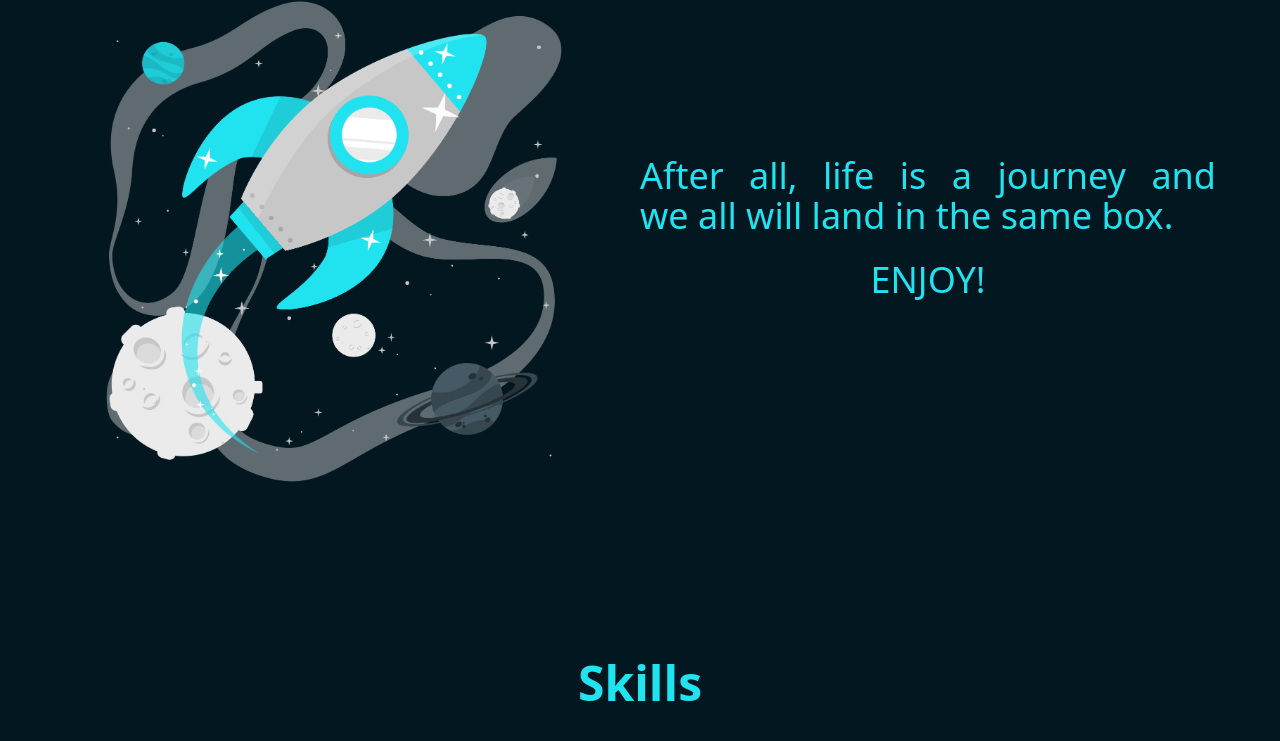
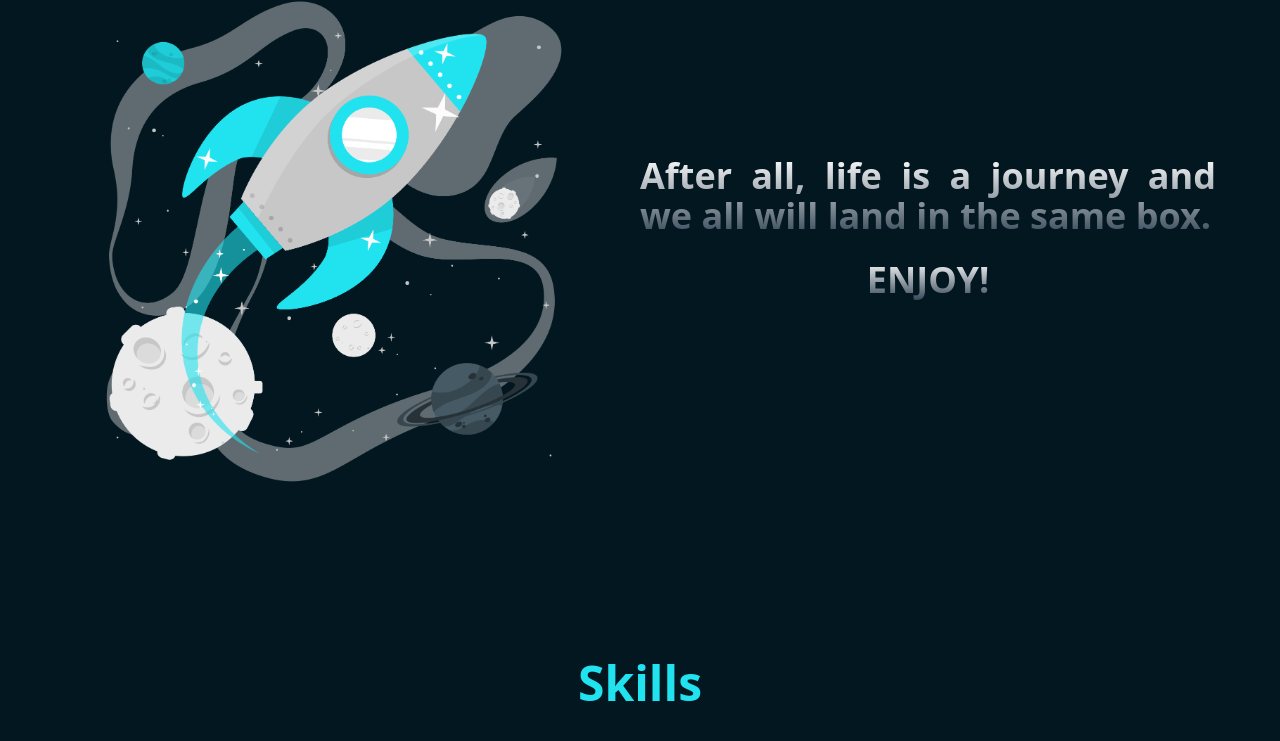
Before and after one commit to dagsandev/my_portfolio, an Astro site: page / in a window 1280 px wide. Shown: the part 2791-3532 px from the top of the page. Built offline with nearby package versions, Linux system fonts and the light colour scheme; Astro itself is replaced by a stand-in of ours.

Commit message:
modified phrase

```diff
--- a/src/components/JourneyPhrase.astro
+++ b/src/components/JourneyPhrase.astro
@@ -6,17 +6,16 @@
   <article
     class="flex flex-col items-center justify-center max-w-xl w-full text-2xl md:text-4xl"
   >
-    <p class="">
+    <p class="phrase font-semibold">
       After all, life is a journey and we all will land in the same box.
     </p>
-    <p class="text-4xl uppercase mt-6">Enjoy!</p>
+    <p class="phrase text-4xl uppercase mt-6 font-extrabold">Enjoy!</p>
   </article>
 </div>
 
 <style>
   p {
     color: #21e3ef;
-    font-weight: 500;
     text-align: justify;
   }
 
@@ -25,4 +24,10 @@
     max-width: 550px;
     min-width: 250px;
   }
+
+  .phrase{
+    background: -webkit-linear-gradient(white, #38495a);
+    -webkit-background-clip: text;
+    -webkit-text-fill-color: transparent;
+  }
 </style>
```
